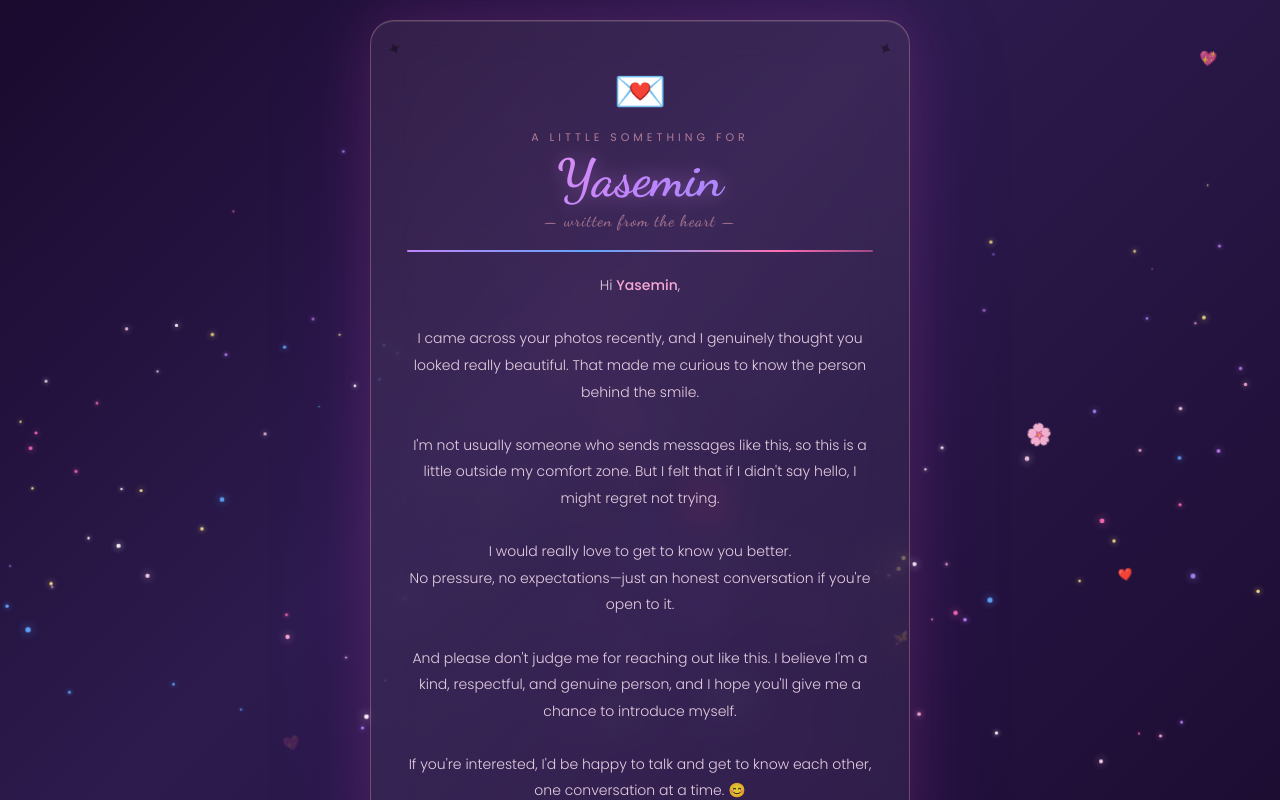
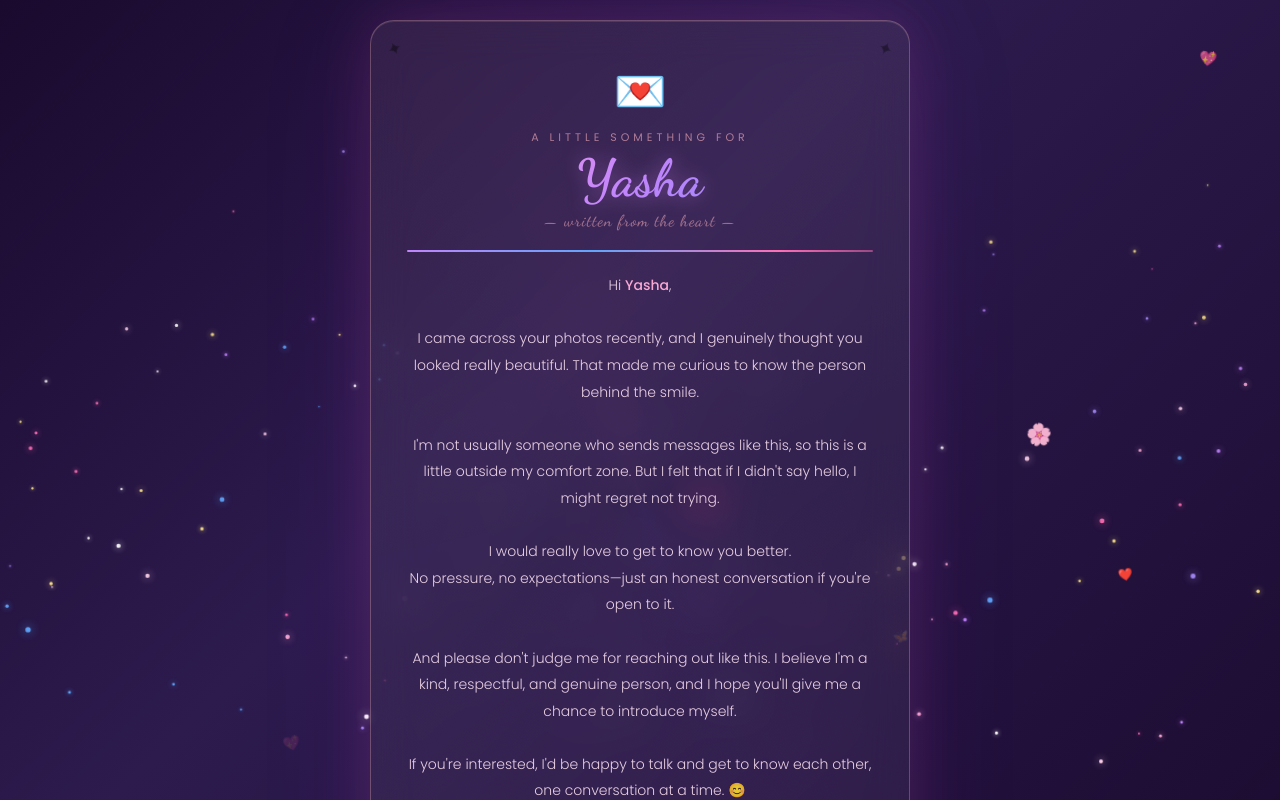
Before and after one commit to Ankitmod4/Card, a React (Vite) app: page / in a window 1280 px wide. Shown: the top 800 px of the page. Built offline with nearby package versions, Linux system fonts and the light colour scheme.

Commit message:
Commit in main for yasha

```diff
--- a/src/App.jsx
+++ b/src/App.jsx
@@ -88,13 +88,13 @@ export default function App() {
 
           <div className="top-icon" aria-label="Love letter">💌</div>
           <p className="to-label">A little something for</p>
-          <h1 className="name">Yasemin</h1>
+          <h1 className="name">Yasha</h1>
           <p className="subtitle">— written from the heart —</p>
 
           <div className="glitter-line" />
 
          <p className="message">
-  Hi <span className="highlight">Yasemin</span>,<br /><br />
+  Hi <span className="highlight">Yasha</span>,<br /><br />
 
 I came across your photos recently, and I genuinely thought you looked
 really beautiful. That made me curious to know the person behind the smile.<br /><br />
```
